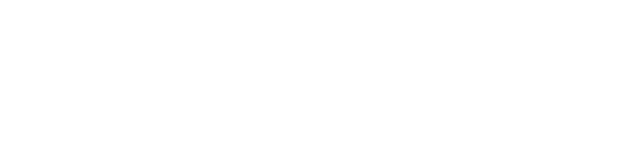
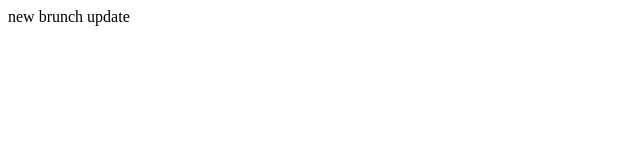
Before and after one commit to SlevinGoodman/Git---GitHub, a plain HTML site: page index.html in a window 1280 px wide. Shown: the whole page, without its empty margins (0-640 px from the left). Drawn offline with Linux system fonts and the light colour scheme.

Commit message:
added new brunch update

```diff
--- a/index.html
+++ b/index.html
@@ -6,6 +6,6 @@
     <title>test</title>
 </head>
 <body>
-    <div class="test__block"></div>
+    <div class="test__block">new brunch update</div>
 </body>
 </html>
```
